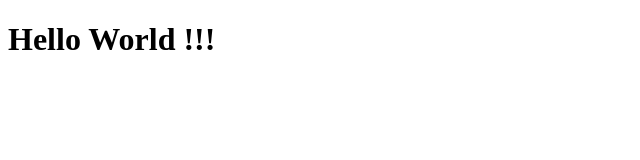
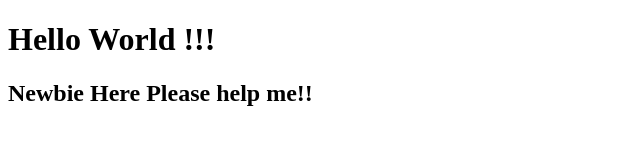
Before and after one commit to pagapuga/Testing, a plain HTML site: page index.html in a window 1280 px wide. Shown: the whole page, without its empty margins (0-640 px from the left). Drawn offline with Linux system fonts and the light colour scheme.

Commit message:
Find savior

```diff
--- a/index.html
+++ b/index.html
@@ -5,4 +5,5 @@
 <head>
 <body>
     <h1>Hello World !!!</h1>
+    <h2>Newbie Here Please help me!!</h2>
 </body>
```
